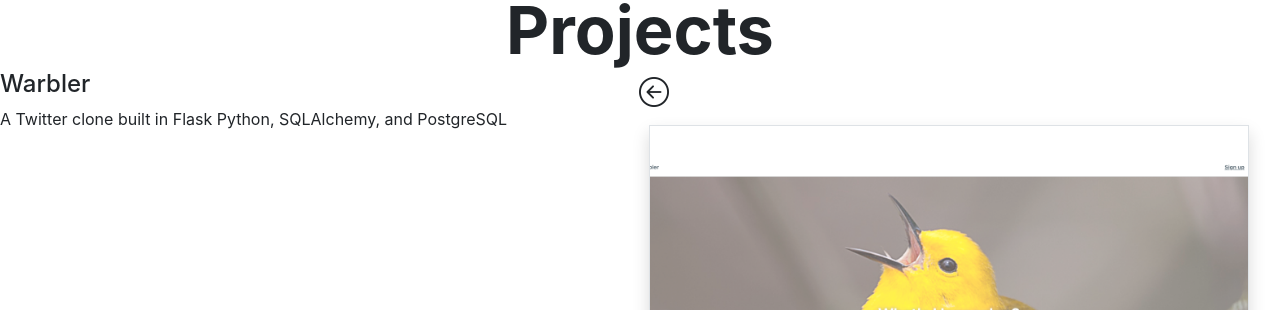
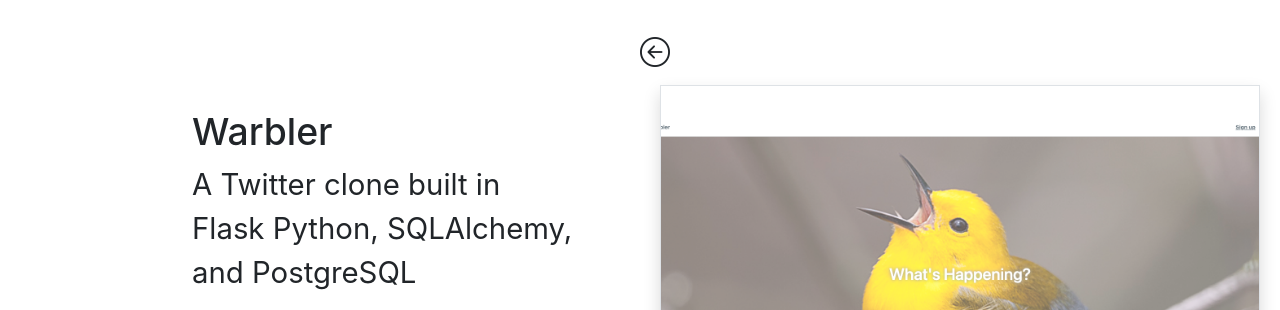
Before and after one commit to clchen-arcadia/personal-website-v2, a React (Create React App) app: page / in a window 1280 px wide. Shown: the part 2490-2800 px from the top of the page. Built offline with nearby package versions, Linux system fonts and the light colour scheme.

Commit message:
Adjust spacing of Projects and add links to blurbs

```diff
--- a/src/App.css
+++ b/src/App.css
@@ -1,5 +1,6 @@
 html,
-body {
+body,
+section {
   margin: 0;
   padding: 0;
 }
@@ -37,9 +38,9 @@ section#intro {
 
 img#background {
   opacity: 0.5;
-  position: absolute;
-  left: -90%;
-  top: -30%;
+  /* position: absolute; */
+  /* left: -90%; */
+  /* top: -30%; */
 }
 
 section#intro>h1 {
@@ -139,33 +140,45 @@ section#projects {
   position: relative;
 }
 
+section#projects h4 {
+  font-size: 28pt;
+}
+
+section#projects p, a {
+  font-size: 22pt;
+}
+
 section#projects>h2 {
   position: absolute;
-  top: 15%;
+  top: 5%;
   left: 50%;
   transform: translate(-50%, -50%);
 }
 
-div#warbler-row {
+div#warbler-blurb {
   position: absolute;
-  top: 20%;
-  height: 42.5vh;
+  top: 25%;
+  left: 15%;
+  width: 30vw;
+  /* height: 42.5vh; */
 }
 
-section#warbler-blurb {
+div#warbler-carousel {
   position: absolute;
-  top: 20%;
-  left: 15%;
+  top: 15%;
+  left: 50%;
 }
 
-div#jobly-row {
+div#jobly-blurb {
   position: absolute;
-  top: 65%;
-  height: 42.5vh;
+  top: 70%;
+  left: 15%;
+  width: 30vw;
+  /* height: 42.5vh; */
 }
 
-section#warbler-blurb {
+div#jobly-carousel {
   position: absolute;
-  top: 65%;
-  left: 15%;
+  top: 60%;
+  left: 50%;
 }
--- a/src/App.tsx
+++ b/src/App.tsx
@@ -122,42 +122,35 @@ function App() {
       >
         <h2>Projects</h2>
 
-        <div className="project" id="warbler-row">
-          <div className="d-flex row">
-            <div className="col-sm">
         <div id="warbler-blurb">
           <h4>Warbler</h4>
           <p>
-                  {`A Twitter clone built in Flask Python, SQLAlchemy, and PostgreSQL`}
+            {`\n\nA Twitter clone built in Flask Python, SQLAlchemy, and PostgreSQL`}
           </p>
+          <a href="https://github.com/clchen-arcadia/flask-warbler">GitHub Repo</a>
         </div>
-            </div>
-            <div className="col-sm">
+
+        <div id="warbler-carousel">
           <PhotoCarousel
             photos={carouselPhotos}
             title={carouselTitle}
           />
         </div>
-          </div>
-        </div>
 
-        <div className="project" id="jobly-row">
-          <div className="d-flex row">
-            <div className="col-sm">
+
         <div id="jobly-blurb">
           <h4>Jobly</h4>
           <p>
             {`A job board site built in React.js, Express.js, and PostgreSQL`}
           </p>
+          <p><a href="https://github.com/clchen-arcadia/react-jobly">GitHub Repo Frontend</a> | <a href="https://github.com/clchen-arcadia/express-jobly">GitHub Repo Backend</a></p>
         </div>
-            </div>
-            <div className="col-sm">
+
+        <div id="jobly-carousel">
           <PhotoCarousel
             photos={carouselPhotos}
             title={carouselTitle}
           />
-            </div>
-          </div>
         </div>
 
       </section>
```
Lines whose indentation alone changed are shown as unchanged.
